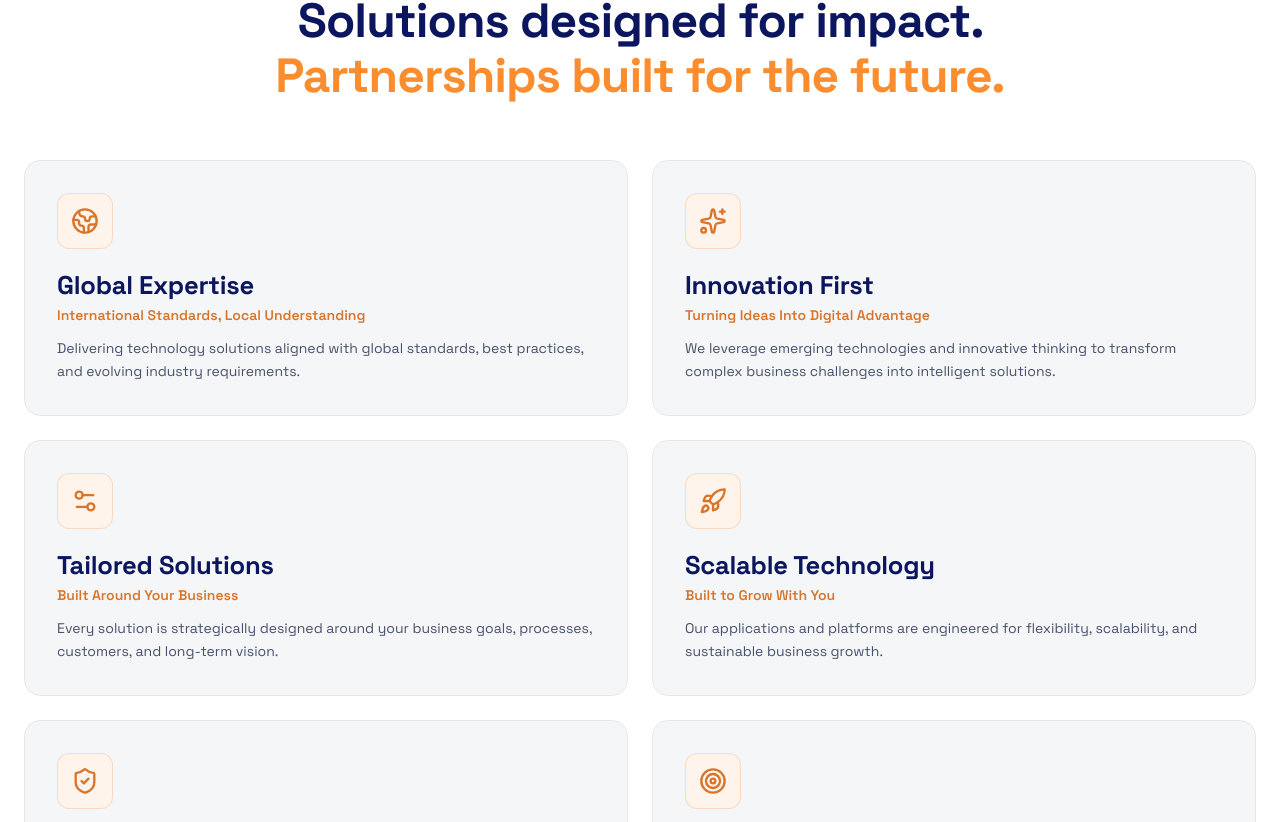
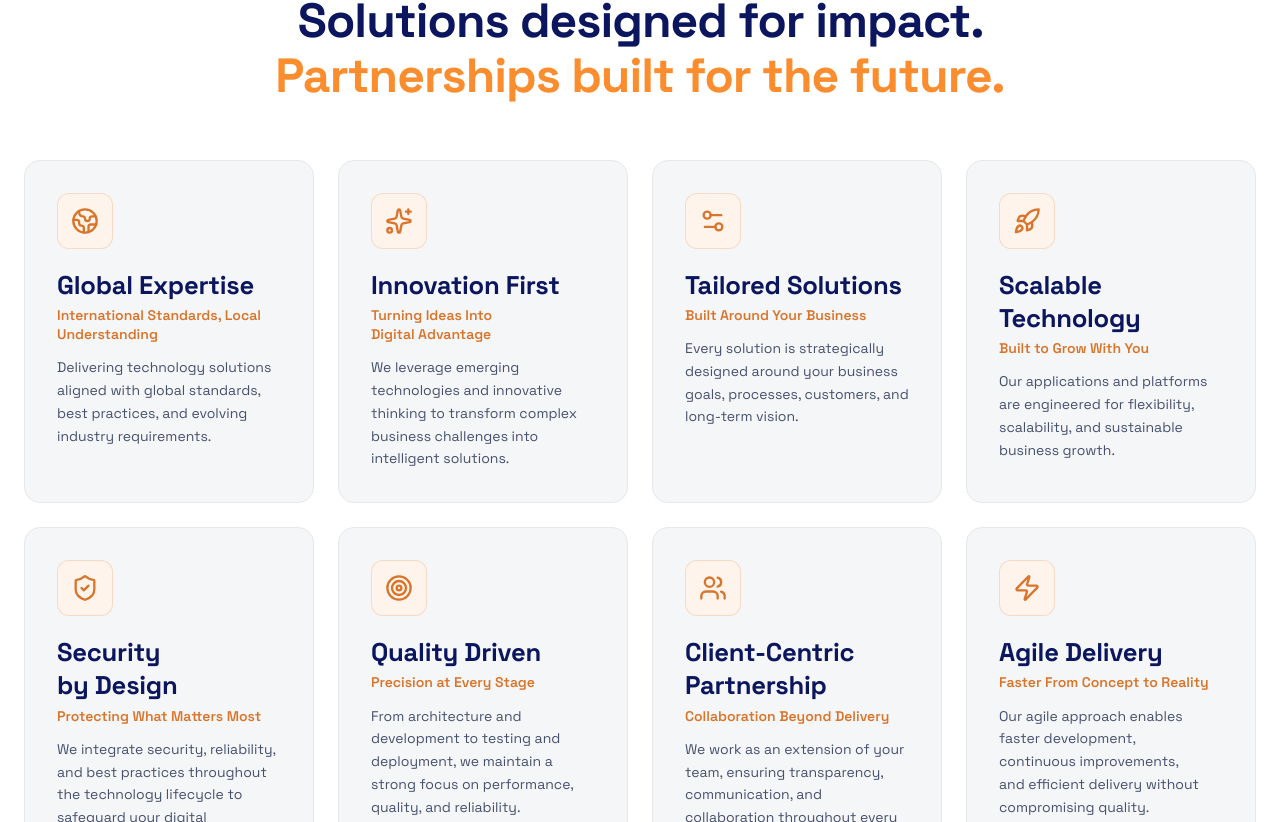
Before and after one commit to globantislabs/globantislabs-web, a Next.js app: page /why-choose-us in a window 1280 px wide. Shown: the part 1438-2260 px from the top of the page. Built offline with nearby package versions, Linux system fonts and the light colour scheme; no server answers.

Commit message:
ui: Why Choose Us feature cards — 4 columns (was 2)

```diff
--- a/src/app/(pages)/why-choose-us/page.tsx
+++ b/src/app/(pages)/why-choose-us/page.tsx
@@ -202,7 +202,7 @@
             />
           </Reveal>
 
-          <div className="mt-14 grid gap-6 md:grid-cols-2">
+          <div className="mt-14 grid gap-6 sm:grid-cols-2 lg:grid-cols-4">
             {featureCards.map((card, i) => {
               const Icon = card.icon;
               const { subtitle, description } = splitCardCopy(card.desc);
```
